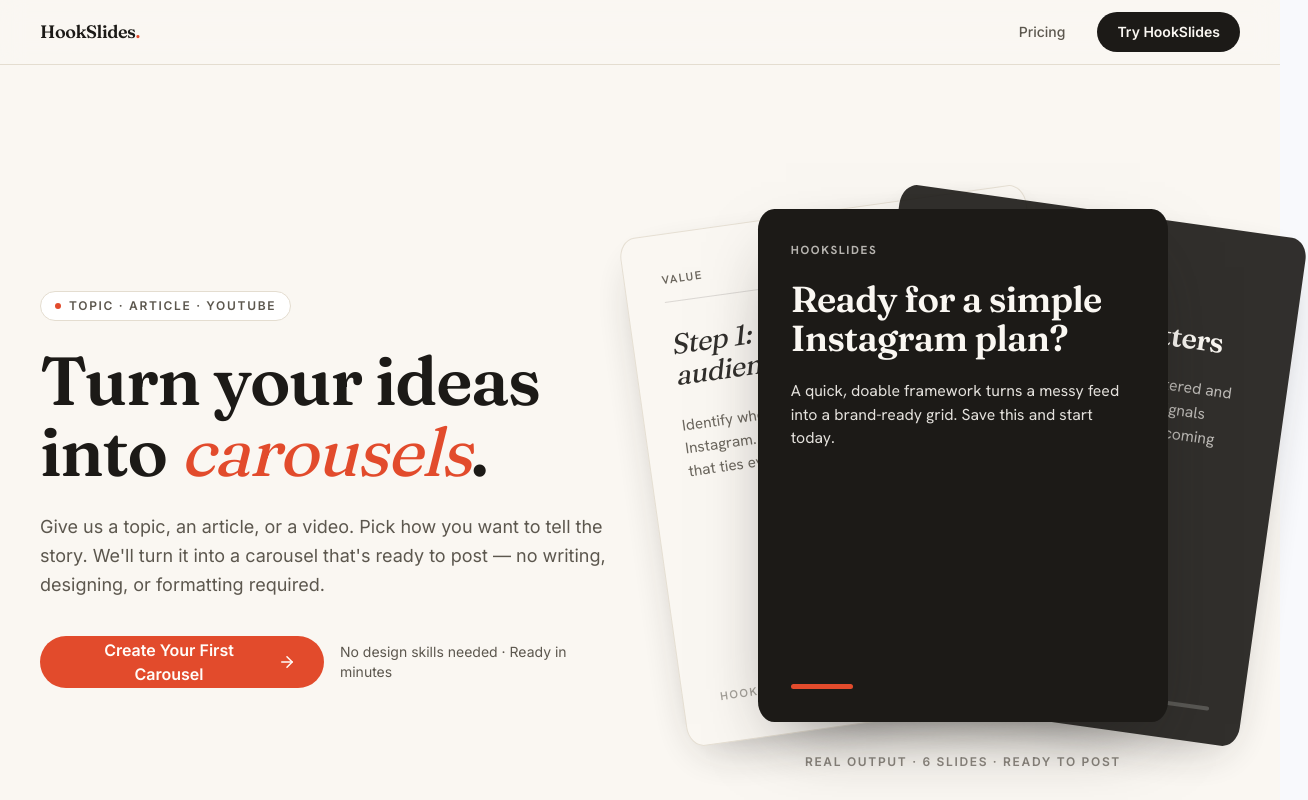
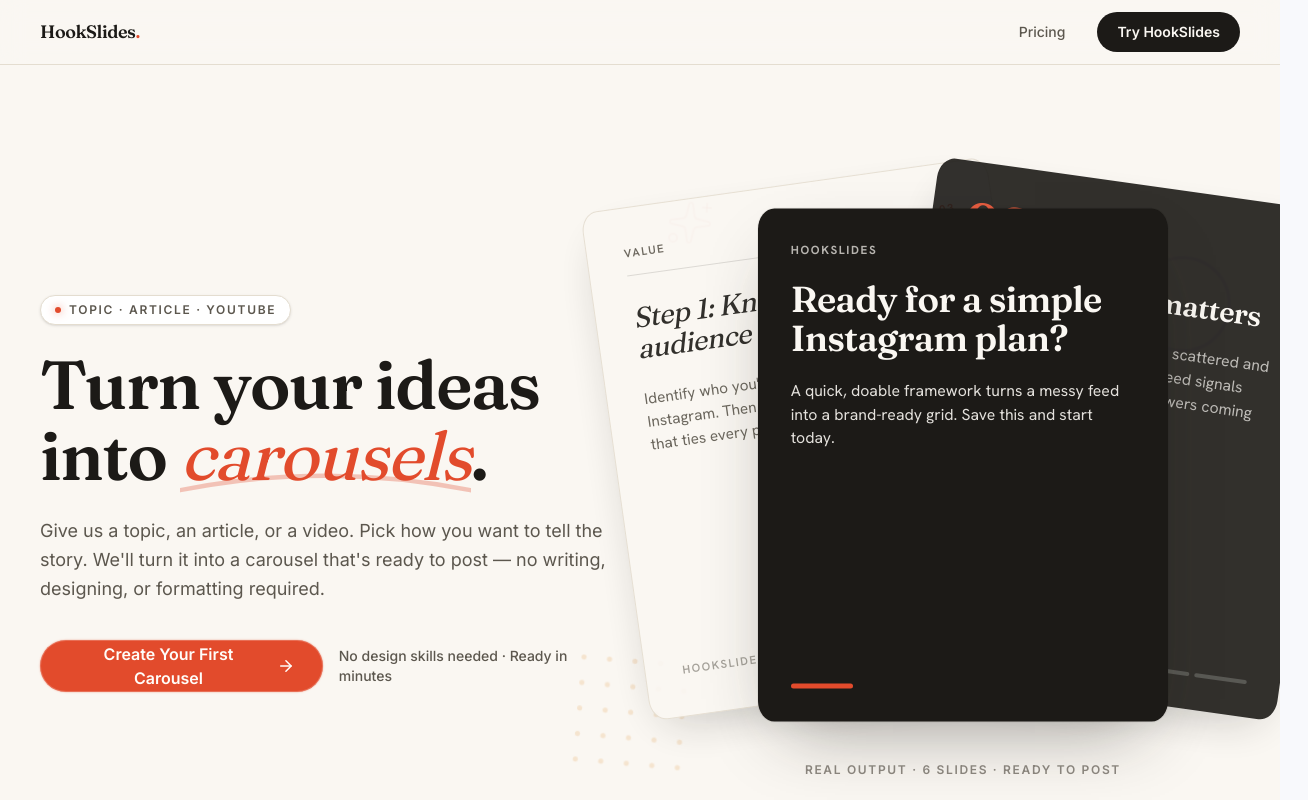
Before and after one commit to samuelsntr/timedoor-hookslides-ai, a React (Vite) app in the folder frontend/user/: page / in a window 1280 px wide. Shown: the top 800 px of the page, 1308 px wide, since content can reach past the window. Built offline with nearby package versions, Linux system fonts and the light colour scheme; no server answers.

Commit message:
update hero section

```diff
--- a/frontend/user/src/pages/landing/sections/hero.tsx
+++ b/frontend/user/src/pages/landing/sections/hero.tsx
@@ -1,55 +1,173 @@
-import { ArrowRight } from "lucide-react"
+import { ArrowRight, Sparkles } from "lucide-react"
+import { useEffect, useState } from "react"
 
 import { SAMPLE_CAROUSEL } from "@/features/carousel/templates/sample-data"
 import { SlideRenderer } from "@/features/carousel/templates/slide-renderer"
 
 function Hero({ onStart }: { onStart: () => void }) {
   const [hook, context, value] = SAMPLE_CAROUSEL.slides
+  const [isMounted, setIsMounted] = useState(false)
+  const [isSettled, setIsSettled] = useState(false)
+
+  useEffect(() => {
+    setIsMounted(true)
+    const timer = setTimeout(() => {
+      setIsSettled(true)
+    }, 1500)
+    return () => clearTimeout(timer)
+  }, [])
 
   return (
-    <section className="mx-auto grid w-full max-w-7xl items-center gap-12 px-6 pb-20 pt-28 md:px-10 md:pb-28 md:pt-36 lg:grid-cols-[1.05fr_1fr] lg:gap-16">
-      <div className="max-w-2xl">
-        <span className="inline-flex items-center gap-2 rounded-full border border-[#e4ddd0] bg-white px-3.5 py-1.5 text-xs font-semibold uppercase tracking-[0.14em] text-[#5c574e]">
-          <span className="size-1.5 rounded-full bg-[#e24b2c]" aria-hidden="true" />
-          Topic · Article · YouTube
-        </span>
+    <section className="relative mx-auto grid w-full max-w-7xl items-center gap-12 overflow-hidden px-6 pb-20 pt-28 md:px-10 md:pb-28 md:pt-36 lg:grid-cols-[1.05fr_1fr] lg:gap-16">
 
-        <h1 className="mt-6 text-[2.75rem] font-semibold leading-[1.05] text-[#1c1a17] sm:text-6xl lg:text-[4.25rem]">
-          Turn your ideas into <em className="font-normal italic text-[#e24b2c]">carousels</em>.
+      {/* Background Decorative Accents */}
+      <div className="pointer-events-none absolute inset-0 z-0 overflow-hidden">
+        <style>{`
+          @keyframes slow-float {
+            0%, 100% { transform: translateY(0) rotate(0deg); }
+            50% { transform: translateY(-20px) rotate(5deg); }
+          }
+          @keyframes slow-drift {
+            0%, 100% { transform: translate(0, 0) rotate(0deg); }
+            50% { transform: translate(15px, -15px) rotate(-5deg); }
+          }
+          @keyframes float-breathing {
+            0%, 100% { transform: translateY(0); }
+            50% { transform: translateY(-8px); }
+          }
+          @keyframes glow-pulse {
+            0%, 100% { box-shadow: 0 0 0 0 rgba(226, 75, 44, 0.4); }
+            50% { box-shadow: 0 0 20px 4px rgba(226, 75, 44, 0.15); }
+          }
+        `}</style>
+
+        {/* Accent 1: Orange Sparkle */}
+        <div
+          className={`absolute left-[52%] top-[18%] text-[#e24b2c]/20 transition-all duration-[2000ms] ease-out ${isMounted ? 'opacity-100 scale-100' : 'opacity-0 scale-50'}`}
+          style={{ animation: isSettled ? 'slow-float 8s ease-in-out infinite' : 'none', transitionDelay: '0.8s' }}
+        >
+          <Sparkles size={48} strokeWidth={1} />
+        </div>
+
+        {/* Accent 2: Purple Ring */}
+        <div
+          className={`absolute right-[5%] top-[25%] h-24 w-24 rounded-full border-[3px] border-[#6D5EF7]/15 transition-all duration-[2000ms] ease-out ${isMounted ? 'opacity-100 scale-100' : 'opacity-0 scale-0'}`}
+          style={{ animation: isSettled ? 'slow-drift 12s ease-in-out infinite reverse' : 'none', transitionDelay: '1s' }}
+        />
+
+        {/* Accent 3: Dotted Square */}
+        <svg
+          className={`absolute bottom-[10%] left-[45%] h-32 w-32 opacity-40 transition-all duration-[2000ms] ease-out ${isMounted ? 'opacity-100 translate-y-0' : 'opacity-0 translate-y-12'}`}
+          style={{ animation: isSettled ? 'slow-float 10s ease-in-out infinite 1s' : 'none', transitionDelay: '1.2s' }}
+          viewBox="0 0 100 100"
+        >
+          <pattern id="hero-dots" x="0" y="0" width="20" height="20" patternUnits="userSpaceOnUse">
+            <circle cx="2" cy="2" r="2" fill="#d97706" fillOpacity="0.15" />
+          </pattern>
+          <rect width="100" height="100" fill="url(#hero-dots)" />
+        </svg>
+      </div>
+
+      {/* Left Column: Text Content */}
+      <div className="relative z-10 max-w-2xl">
+        <div
+          className={`transition-all duration-1000 ease-[cubic-bezier(0.16,1,0.3,1)] ${isMounted ? 'opacity-100 translate-y-0' : 'opacity-0 translate-y-6'}`}
+          style={{ transitionDelay: '0.1s' }}
+        >
+          <span className="inline-flex items-center gap-2 rounded-full border border-[#e4ddd0] bg-white px-3.5 py-1.5 text-xs font-semibold uppercase tracking-[0.14em] text-[#5c574e] shadow-sm">
+            <span className="size-1.5 rounded-full bg-[#e24b2c] shadow-[0_0_8px_rgba(226,75,44,0.6)]" aria-hidden="true" />
+            Topic · Article · YouTube
+          </span>
+        </div>
+
+        <h1
+          className={`mt-6 text-[2.75rem] font-semibold leading-[1.05] text-[#1c1a17] sm:text-6xl lg:text-[4.25rem] transition-all duration-1000 ease-[cubic-bezier(0.16,1,0.3,1)] ${isMounted ? 'opacity-100 translate-y-0' : 'opacity-0 translate-y-6'}`}
+          style={{ transitionDelay: '0.25s' }}
+        >
+          Turn your ideas into <em className="relative inline-block font-normal italic text-[#e24b2c]">
+            carousels
+            <svg className="absolute -bottom-1 left-0 w-full" viewBox="0 0 100 10" preserveAspectRatio="none">
+              <path d="M0 8 Q 50 -2 100 8" fill="none" stroke="#e24b2c" strokeWidth="1.5" strokeOpacity="0.3" strokeLinecap="round" />
+            </svg>
+          </em>.
         </h1>
 
-        <p className="mt-6 max-w-xl text-lg leading-relaxed text-[#5c574e]">
+        <p
+          className={`mt-6 max-w-xl text-lg leading-relaxed text-[#5c574e] transition-all duration-1000 ease-[cubic-bezier(0.16,1,0.3,1)] ${isMounted ? 'opacity-100 translate-y-0' : 'opacity-0 translate-y-6'}`}
+          style={{ transitionDelay: '0.4s' }}
+        >
           Give us a topic, an article, or a video. Pick how you want to tell the story. We'll turn it into a carousel
           that's ready to post — no writing, designing, or formatting required.
         </p>
 
-        <div className="mt-9 flex flex-col items-start gap-4 sm:flex-row sm:items-center">
+        <div
+          className={`mt-9 flex flex-col items-start gap-4 sm:flex-row sm:items-center transition-all duration-1000 ease-[cubic-bezier(0.16,1,0.3,1)] ${isMounted ? 'opacity-100 translate-y-0' : 'opacity-0 translate-y-6'}`}
+          style={{ transitionDelay: '0.55s' }}
+        >
           <button
             type="button"
             onClick={onStart}
-            className="group inline-flex h-13 cursor-pointer items-center gap-2 rounded-full bg-[#e24b2c] px-7 text-base font-semibold text-[#fffdf9] transition-colors hover:bg-[#c93d21] focus-visible:outline-2 focus-visible:outline-offset-3 focus-visible:outline-[#1c1a17]"
+            className="group relative inline-flex h-13 cursor-pointer items-center gap-2 rounded-full bg-[#e24b2c] px-7 text-base font-semibold text-[#fffdf9] transition-all duration-300 hover:bg-[#c93d21] hover:shadow-[0_8px_20px_rgba(226,75,44,0.3)] focus-visible:outline-2 focus-visible:outline-offset-3 focus-visible:outline-[#1c1a17]"
+            style={{ animation: isSettled ? 'glow-pulse 3s infinite' : 'none' }}
           >
             Create Your First Carousel
             <ArrowRight className="size-4.5 transition-transform group-hover:translate-x-0.5" aria-hidden="true" />
+            <div className="absolute inset-0 rounded-full border border-white/20" />
           </button>
-          <p className="text-sm text-[#5c574e]">No design skills needed · Ready in minutes</p>
+          <p className="text-sm font-medium text-[#5c574e]">No design skills needed · Ready in minutes</p>
         </div>
       </div>
 
-      {/* The product is the hero image: three real slides, fanned. */}
-      <div className="relative mx-auto w-full max-w-md lg:max-w-none">
-        <div className="relative mx-auto aspect-4/5 w-[78%] sm:w-[68%] lg:w-[74%]">
-          <div className="absolute inset-0 hidden -translate-x-[26%] rotate-[-8deg] opacity-90 sm:block" aria-hidden="true">
-            <SlideRenderer template="template_2" slide={value} index={2} className="shadow-[0_18px_50px_-20px_rgb(28_26_23/40%)]" />
+      {/* Right Column: The Fanning Hero Cards */}
+      <div className="relative z-10 mx-auto mt-12 w-full max-w-md lg:mt-0 lg:max-w-none">
+
+        {/* Main Stack Container (handles hover & floating) */}
+        <div
+          className="group relative mx-auto aspect-4/5 w-[78%] sm:w-[68%] lg:w-[74%]"
+          style={{ animation: isSettled ? 'float-breathing 6s ease-in-out infinite' : 'none' }}
+        >
+
+          {/* Card 3 (Left - End Slide) */}
+          <div
+            className={`absolute inset-0 z-0 origin-bottom-left transition-all duration-[1200ms] ease-[cubic-bezier(0.16,1,0.3,1)] ${
+              isMounted
+                ? '-translate-x-[26%] -rotate-[8deg] scale-100 opacity-90'
+                : 'translate-x-0 rotate-0 scale-75 opacity-0'
+            } ${isSettled ? 'group-hover:-translate-x-[36%] group-hover:-rotate-[14deg]' : ''}`}
+            style={{ transitionDelay: isMounted ? '0.2s' : '0s' }}
+            aria-hidden="true"
+          >
+            <SlideRenderer template="template_2" slide={value} index={2} className="shadow-[0_18px_50px_-20px_rgb(28_26_23/30%)] transition-shadow duration-500 group-hover:shadow-[0_24px_60px_-20px_rgb(28_26_23/25%)]" />
           </div>
-          <div className="absolute inset-0 hidden translate-x-[26%] rotate-[8deg] opacity-90 sm:block" aria-hidden="true">
-            <SlideRenderer template="template_3" slide={context} index={1} className="shadow-[0_18px_50px_-20px_rgb(28_26_23/40%)]" />
+
+          {/* Card 2 (Right - Middle Slide) */}
+          <div
+            className={`absolute inset-0 z-10 origin-bottom-right transition-all duration-[1200ms] ease-[cubic-bezier(0.16,1,0.3,1)] ${
+              isMounted
+                ? 'translate-x-[26%] rotate-[8deg] scale-100 opacity-90'
+                : 'translate-x-0 rotate-0 scale-75 opacity-0'
+            } ${isSettled ? 'group-hover:translate-x-[36%] group-hover:rotate-[14deg]' : ''}`}
+            style={{ transitionDelay: isMounted ? '0.3s' : '0s' }}
+            aria-hidden="true"
+          >
+            <SlideRenderer template="template_3" slide={context} index={1} className="shadow-[0_18px_50px_-20px_rgb(28_26_23/30%)] transition-shadow duration-500 group-hover:shadow-[0_24px_60px_-20px_rgb(28_26_23/25%)]" />
           </div>
-          <div className="relative">
-            <SlideRenderer template="template_1" slide={hook} index={0} className="shadow-[0_30px_70px_-28px_rgb(28_26_23/55%)]" />
+
+          {/* Card 1 (Center - Cover Slide) */}
+          <div
+            className={`relative z-20 transition-all duration-[1200ms] ease-[cubic-bezier(0.16,1,0.3,1)] ${
+              isMounted ? 'translate-y-0 scale-100 opacity-100' : 'translate-y-12 scale-90 opacity-0'
+            } ${isSettled ? 'group-hover:-translate-y-4' : ''}`}
+            style={{ transitionDelay: isMounted ? '0.4s' : '0s' }}
+          >
+            <SlideRenderer template="template_1" slide={hook} index={0} className="shadow-[0_30px_70px_-28px_rgb(28_26_23/45%)] ring-1 ring-black/5 transition-shadow duration-500 group-hover:shadow-[0_40px_80px_-28px_rgb(28_26_23/40%)]" />
           </div>
         </div>
-        <p className="mt-8 text-center text-xs font-semibold uppercase tracking-[0.14em] text-[#5c574e]/70">
+
+        <p
+          className={`mt-10 text-center text-xs font-semibold uppercase tracking-[0.14em] text-[#5c574e]/70 transition-all duration-1000 ease-out ${isMounted ? 'opacity-100 translate-y-0' : 'opacity-0 translate-y-4'}`}
+          style={{ transitionDelay: '1s' }}
+        >
           Real output · 6 slides · Ready to post
         </p>
       </div>
```
